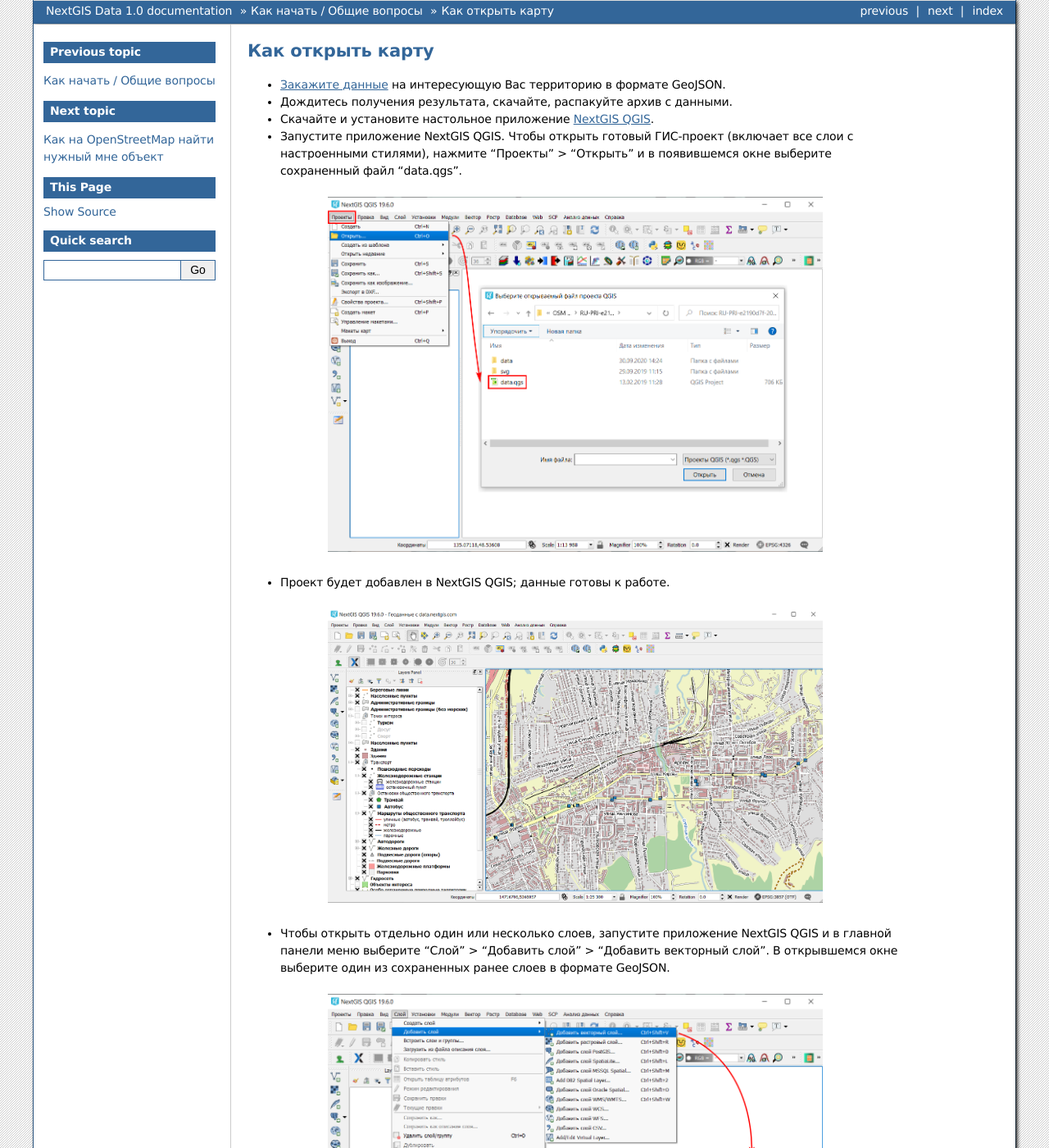
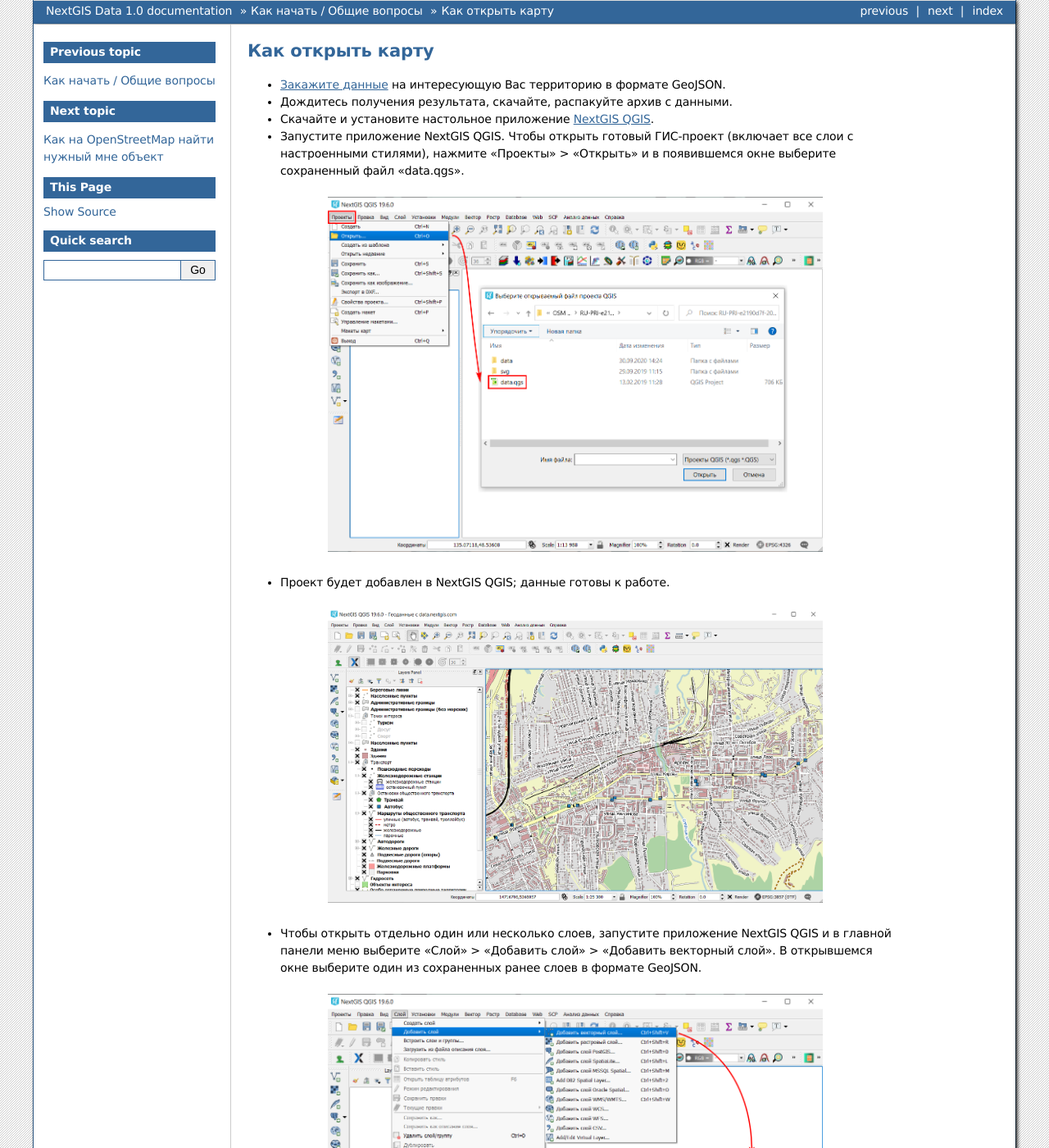
Before and after one commit to nextgis/docs_data, a Sphinx documentation site: the page built from source/open_map.rst, in a window 1280 px wide and 1400 px high. Shown: the whole window at 82% size. Built offline with Sphinx 7.4.7, drawn with Linux system fonts in a browser that asks for light colours; formulas are drawn with MathJax 3; pages that are not in the unit, such as notebooks, are missing from menus; some of the changed text lies outside the part shown.

```diff
--- a/source/open_map.rst
+++ b/source/open_map.rst
@@ -6,7 +6,7 @@
 * `Закажите данные <https://data.nextgis.com/ru/>`_ на интересующую Вас территорию в формате GeoJSON.
 * Дождитесь получения результата, скачайте, распакуйте архив с данными.
 * Скачайте и установите настольное приложение `NextGIS QGIS <https://nextgis.ru/nextgis-qgis/>`_.
-* Запустите приложение NextGIS QGIS. Чтобы открыть готовый ГИС-проект (включает все слои с настроенными стилями), нажмите “Проекты” > “Открыть” и в появившемся окне выберите сохраненный файл “data.qgs”.
+* Запустите приложение NextGIS QGIS. Чтобы открыть готовый ГИС-проект (включает все слои с настроенными стилями), нажмите «Проекты» > «Открыть» и в появившемся окне выберите сохраненный файл «data.qgs».
 
 .. figure:: _static/open_map1.png
    :name: open_map1
@@ -20,7 +20,7 @@
    :align: center
    :width: 16cm
 
-* Чтобы открыть отдельно один или несколько слоев, запустите приложение NextGIS QGIS и в главной панели меню выберите “Слой” > “Добавить слой” > “Добавить векторный слой”. В открывшемся окне выберите один из сохраненных ранее слоев в формате GeoJSON.
+* Чтобы открыть отдельно один или несколько слоев, запустите приложение NextGIS QGIS и в главной панели меню выберите «Слой» > «Добавить слой» > «Добавить векторный слой». В открывшемся окне выберите один из сохраненных ранее слоев в формате GeoJSON.
 
 .. figure:: _static/open_map3.png
    :name: open_map3
@@ -34,7 +34,7 @@
    :align: center
    :width: 16cm
 
-* Для просмотра атрибутов определенного слоя, щелкните по нему правой кнопкой мыши и в контекстном меню выберите "Открыть таблицу атрибутов". Откроется окно с атрибутами (характеристиками) объектов, принадлежащих слою. Ознакомиться с перечнем атрибутов для всех слоев можно `здесь <https://docs.google.com/spreadsheets/d/1F83dtRH8c7O83E55ox3Kfh8Ibbh2TFL70nF5Iw_33d0/edit#gid=1897387324>`_.
+* Для просмотра атрибутов определенного слоя, щелкните по нему правой кнопкой мыши и в контекстном меню выберите «Открыть таблицу атрибутов». Откроется окно с атрибутами (характеристиками) объектов, принадлежащих слою. Ознакомиться с перечнем атрибутов для всех слоев можно `здесь <https://docs.google.com/spreadsheets/d/1F83dtRH8c7O83E55ox3Kfh8Ibbh2TFL70nF5Iw_33d0/edit#gid=1897387324>`_.
 
 .. figure:: _static/open_map5.png
    :name: open_map5
```
